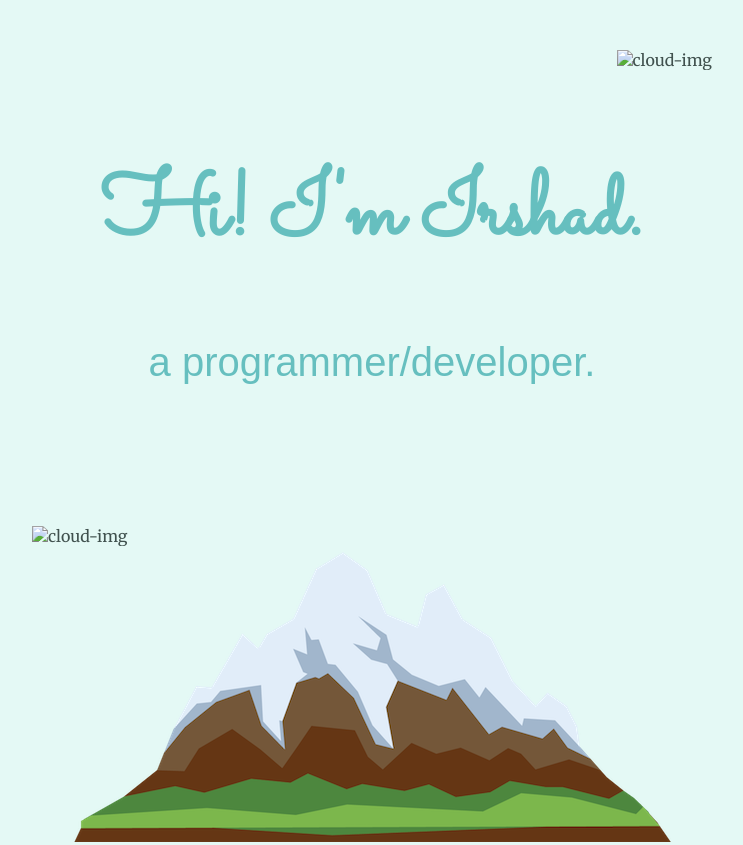
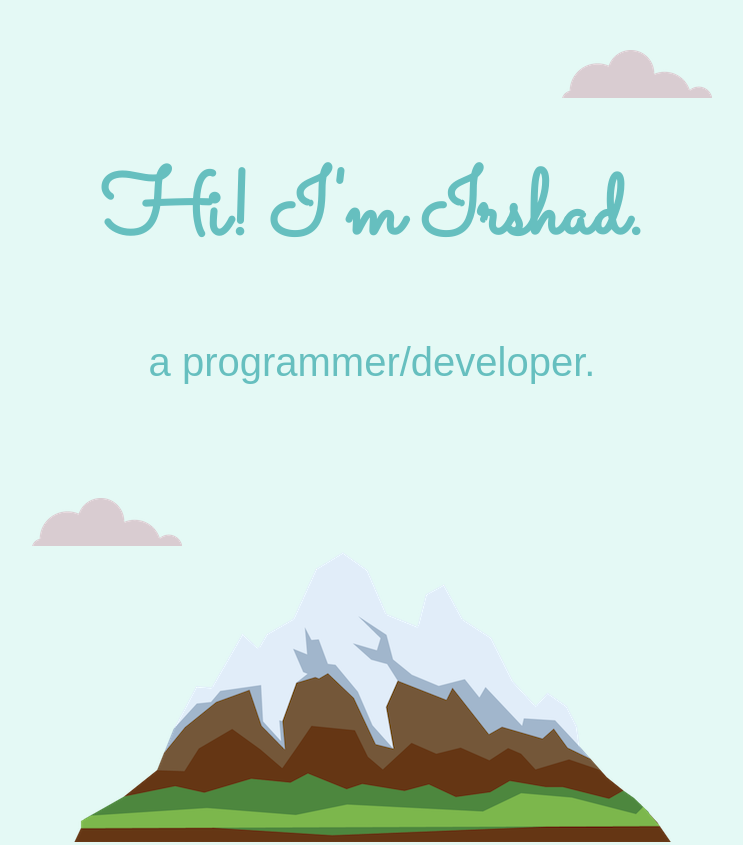
Before and after one commit to irshadbaruah/-devloper, a plain HTML site: page index.html in a window 1280 px wide. Shown: the top 845 px of the page, without its empty margins (268-1011 px from the left). Drawn offline with Linux system fonts and the light colour scheme; files that its build step writes are made by us from their sources; files whose address does not match are found by name; a web font is replaced by a local one.

Commit message:
Add files via upload

```diff
--- a/index.html
+++ b/index.html
@@ -3,17 +3,17 @@
   <head>
     <meta charset="utf-8">
     <title>Irshad Baruah</title>
-    <link rel="stylesheet" href="css/styles.css">
+    <link rel="stylesheet" href="styles.css">
     <link rel="icon" href="favicon.ico">
     <link href="https://fonts.googleapis.com/css?family=Merriweather|Monserrat|Sacramento" rel="stylesheet">
   </head>
   <body>
     <div class="top-container">
-      <img class="top-cloud" src="images/cloud.png" alt="cloud-img">
+      <img class="top-cloud" src="cloud.png" alt="cloud-img">
       <h1>Hi! I'm Irshad.</h1>
       <h2><p>a programmer/developer.</p></h2>
 
-      <img class="bottom-cloud" src="images/cloud.png" alt="cloud-img">
+      <img class="bottom-cloud" src="cloud.png" alt="cloud-img">
       <img src="images/mountain.png" alt="mountain-img">
     </div>
 
```
